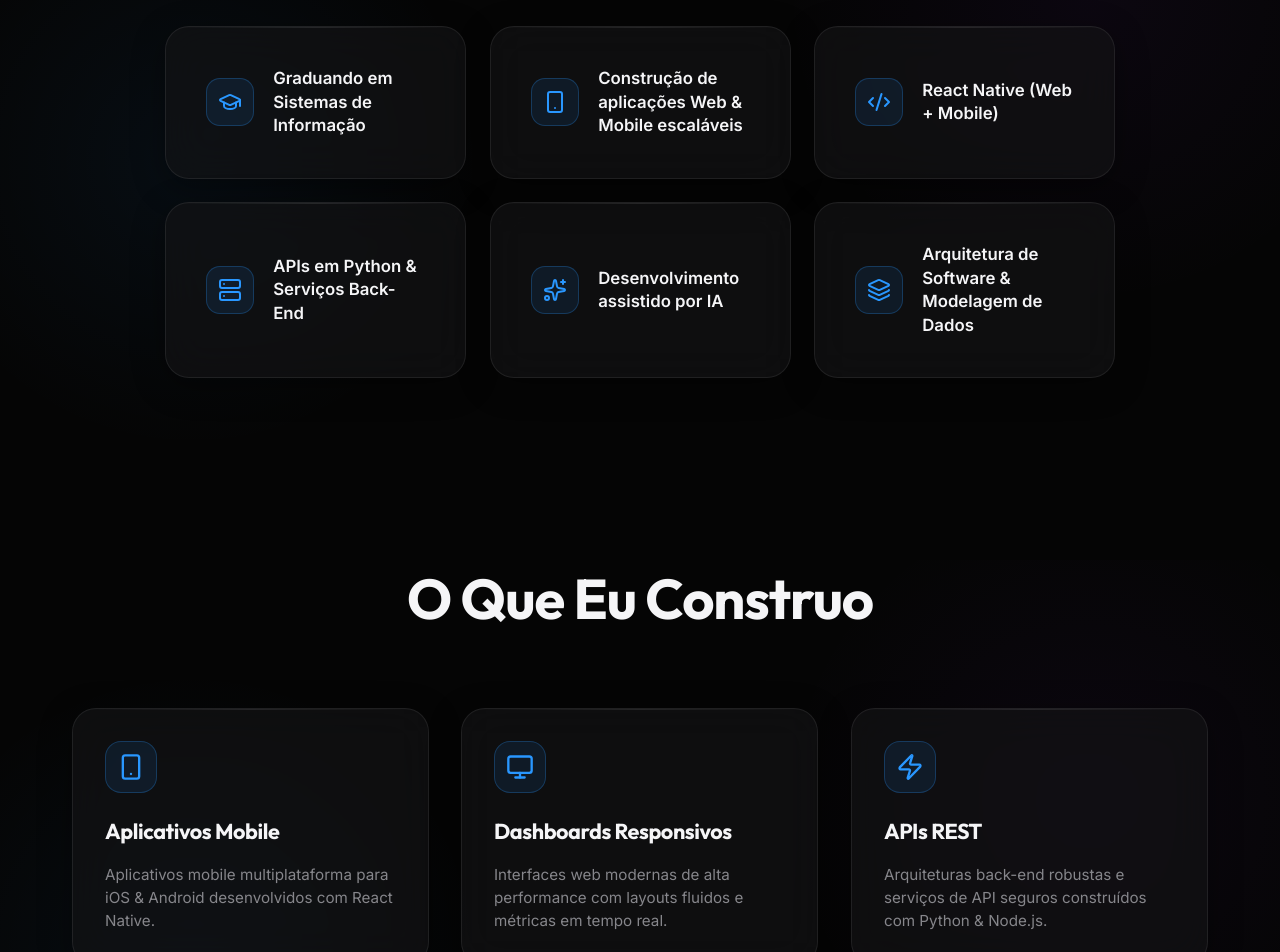
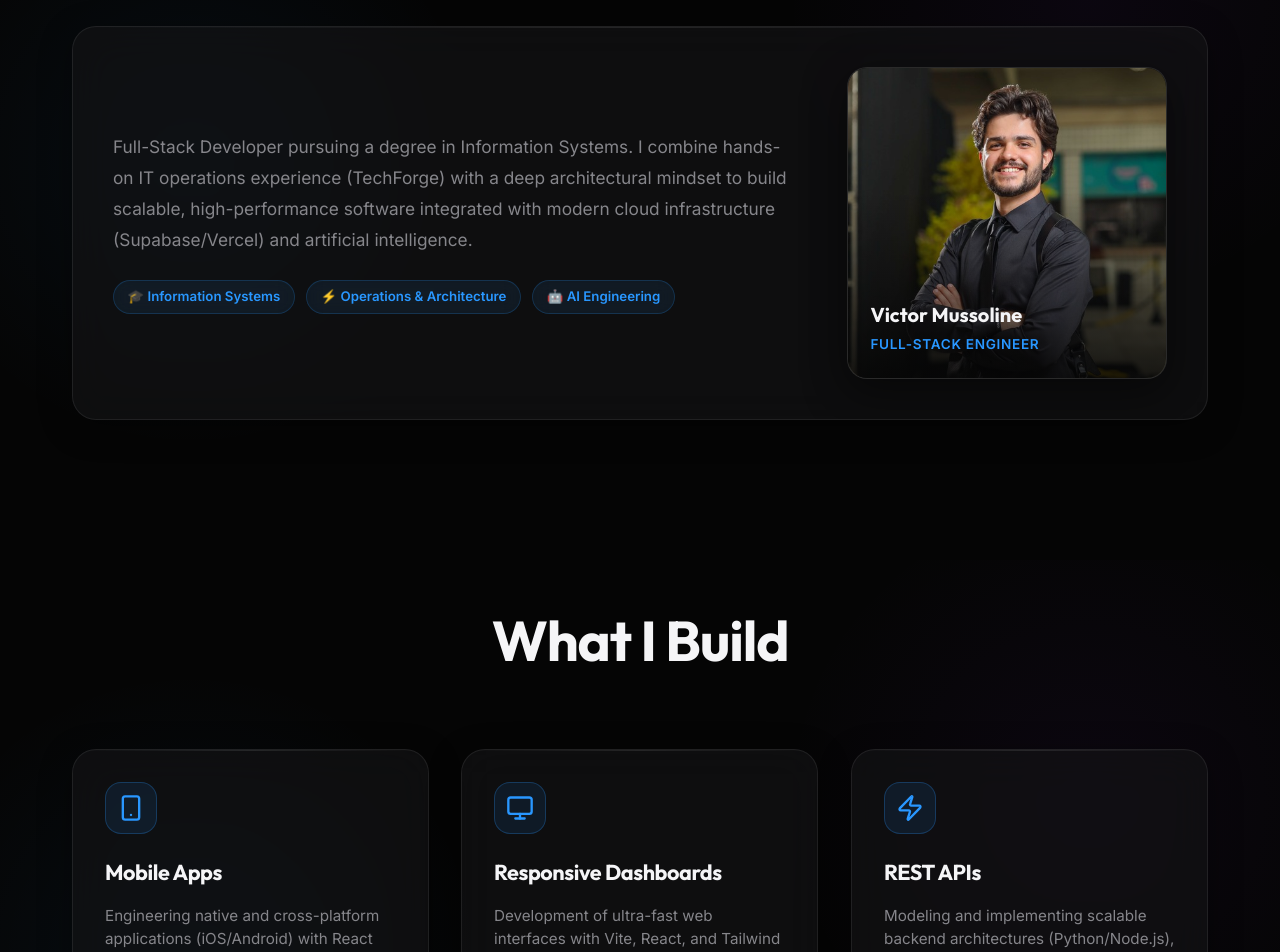
Before and after one commit to VictorMussoline/Portfolio-Dev, a React (Vite) app: page / in a window 1280 px wide. Shown: the part 1040-1992 px from the top of the page. Built offline with nearby package versions, Linux system fonts and the light colour scheme; no server answers.

Commit message:
feat: implement auto-detected locale and revamp about section with new profile imagery and detailed professional descriptions

```diff
--- a/src/App.css
+++ b/src/App.css
@@ -228,62 +228,110 @@ section {
   margin: -3rem auto 4rem auto;
 }
 
-/* --- ABOUT SECTION (REVAMPED SCANNABLE GRID) --- */
-.about-grid {
+/* --- ABOUT STORY SECTION --- */
+.about-story-card {
   display: grid;
-  grid-template-columns: repeat(auto-fit, minmax(280px, 1fr));
-  gap: 1.5rem;
-  max-width: 950px;
-  margin: 0 auto;
+  grid-template-columns: 1fr 320px;
+  gap: 3rem;
+  align-items: center;
+  padding: 2.5rem 3rem;
 }
 
-.about-item-card {
-  background: var(--bg-card);
-  backdrop-filter: blur(20px);
-  -webkit-backdrop-filter: blur(20px);
-  border: 1px solid var(--border);
-  border-radius: 20px;
-  padding: 1.5rem 1.8rem;
-  display: flex;
-  align-items: center;
-  gap: 1.2rem;
-  box-shadow: var(--glass-shadow);
-  transition: all 0.3s ease;
-  height: 100%;
+@media (max-width: 960px) {
+  .about-story-card {
+    grid-template-columns: 1fr;
+    gap: 2rem;
+    padding: 2rem 1.6rem;
+  }
 }
 
-.about-item-card:hover {
-  transform: translateY(-4px);
-  background: rgba(30, 30, 35, 0.75);
+.about-story-text {
+  display: flex;
+  flex-direction: column;
+  gap: 1.2rem;
 }
 
-.about-icon-wrapper {
-  width: 48px;
-  height: 48px;
-  border-radius: 14px;
-  background: rgba(41, 151, 255, 0.1);
-  border: 1px solid rgba(41, 151, 255, 0.25);
-  display: flex;
-  align-items: center;
-  justify-content: center;
-  flex-shrink: 0;
-  transition: transform 0.3s ease;
+.about-paragraph {
+  font-size: 1.08rem;
+  line-height: 1.8;
+  color: var(--text-muted);
 }
 
-.about-item-card:hover .about-icon-wrapper {
-  transform: scale(1.1);
-  background: rgba(41, 151, 255, 0.2);
+.about-badges {
+  display: flex;
+  flex-wrap: wrap;
+  gap: 0.7rem;
+  margin-top: 0.3rem;
 }
 
-.about-icon {
+.about-badge-tag {
+  font-size: 0.83rem;
+  font-weight: 600;
   color: var(--primary);
+  background: rgba(41, 151, 255, 0.08);
+  border: 1px solid rgba(41, 151, 255, 0.2);
+  padding: 0.35rem 0.85rem;
+  border-radius: 999px;
+  backdrop-filter: blur(10px);
 }
 
-.about-item-text {
-  font-size: 1.05rem;
+.about-photo-tilt {
+  width: 100%;
+}
+
+.about-photo-wrapper {
+  position: relative;
+  border-radius: 20px;
+  overflow: hidden;
+  border: 1px solid var(--border-light);
+  box-shadow: 0 12px 40px rgba(0, 0, 0, 0.5);
+  background: var(--bg-main);
+}
+
+.about-photo-img {
+  width: 100%;
+  height: 310px;
+  object-fit: cover;
+  object-position: center top;
+  display: block;
+  transition: transform 0.5s ease;
+}
+
+.about-photo-wrapper:hover .about-photo-img {
+  transform: scale(1.04);
+}
+
+.about-photo-overlay {
+  position: absolute;
+  inset: 0;
+  background: linear-gradient(180deg, transparent 40%, rgba(5, 5, 5, 0.85) 100%);
+  pointer-events: none;
+}
+
+.about-photo-caption {
+  position: absolute;
+  bottom: 1.4rem;
+  left: 1.4rem;
+  right: 1.4rem;
+  display: flex;
+  flex-direction: column;
+  gap: 0.2rem;
+  z-index: 2;
+}
+
+.photo-caption-name {
+  font-family: 'Outfit', sans-serif;
+  font-size: 1.25rem;
+  font-weight: 700;
+  color: var(--text-main);
+}
+
+.photo-caption-role {
+  font-size: 0.85rem;
   font-weight: 600;
-  color: var(--text-main);
-  line-height: 1.4;
+  color: var(--primary);
+  text-transform: uppercase;
+  letter-spacing: 0.05em;
 }
 
 /* --- GLASSMORPHISM CARDS --- */
--- a/src/App.tsx
+++ b/src/App.tsx
@@ -1,4 +1,4 @@
-import { Github, Linkedin, Mail, Download, Layers, MessageCircle, Database, Zap, Smartphone, RefreshCw, GraduationCap, Code2, Server, Sparkles, CheckCircle2, Monitor, Bot, Cloud, Laptop, Rocket } from "lucide-react";
+import { Github, Linkedin, Mail, Download, Layers, MessageCircle, Database, Zap, Smartphone, RefreshCw, Code2, Sparkles, Monitor, Bot, Cloud, Laptop, Rocket } from "lucide-react";
 import { motion, useScroll, useTransform } from "framer-motion";
 import "./App.css";
 
@@ -16,7 +16,6 @@ import Tilt from "react-parallax-tilt";
 import { Navbar } from "./components/Navbar";
 
 const FEATURE_ICONS = [Layers, MessageCircle, Database, Zap, Smartphone, RefreshCw];
-const ABOUT_ICONS = [GraduationCap, Smartphone, Code2, Server, Sparkles, Layers];
 const BUILD_ICONS = [Smartphone, Monitor, Zap, Bot, Cloud, Layers];
 const TIMELINE_ICONS = [Laptop, Code2, Sparkles, Rocket];
 
@@ -103,20 +102,26 @@ export default function Portfolio() {
       <section id="about" className="container">
         <AnimateOnScroll>
           <h2 className="section-title">{t.about.title}</h2>
-          <div className="about-grid">
-            {t.about.highlights.map((item: string, i: number) => {
-              const Icon = ABOUT_ICONS[i] || CheckCircle2;
-              return (
-                <Tilt key={i} tiltMaxAngleX={5} tiltMaxAngleY={5} scale={1.02} transitionSpeed={2000}>
-                  <div className="card about-item-card">
-                    <div className="about-icon-wrapper">
-                      <Icon size={24} className="about-icon" />
-                    </div>
-                    <span className="about-item-text">{item}</span>
-                  </div>
-                </Tilt>
-              );
-            })}
+          <div className="card about-story-card">
+            <div className="about-story-text">
+              <p className="about-paragraph">{t.about.p1}</p>
+              <div className="about-badges">
+                {t.about.tags.map((tag: string, idx: number) => (
+                  <span key={idx} className="about-badge-tag">{tag}</span>
+                ))}
+              </div>
+            </div>
+
+            <Tilt tiltMaxAngleX={6} tiltMaxAngleY={6} scale={1.02} transitionSpeed={2000} className="about-photo-tilt">
+              <div className="about-photo-wrapper">
+                <img src="/profile.JPEG" alt="Victor Mussoline - Developer" className="about-photo-img" />
+                <div className="about-photo-overlay"></div>
+                <div className="about-photo-caption">
+                  <span className="photo-caption-name">Victor Mussoline</span>
+                  <span className="photo-caption-role">{t.about.roleBadge}</span>
+                </div>
+              </div>
+            </Tilt>
           </div>
         </AnimateOnScroll>
       </section>
--- a/src/i18n/Context.tsx
+++ b/src/i18n/Context.tsx
@@ -13,8 +13,14 @@ interface I18nContextType {
 
 const I18nContext = createContext<I18nContextType | undefined>(undefined);
 
+const getInitialLanguage = (): Language => {
+  if (typeof window === "undefined" || typeof navigator === "undefined") return "pt";
+  const userLang = navigator.language || (navigator.languages && navigator.languages[0]) || "";
+  return userLang.toLowerCase().startsWith("en") ? "en" : "pt";
+};
+
 export function I18nProvider({ children }: { children: ReactNode }) {
-  const [lang, setLang] = useState<Language>("pt");
+  const [lang, setLang] = useState<Language>(getInitialLanguage);
 
   const toggleLang = () => {
     setLang((prev) => (prev === "pt" ? "en" : "pt"));
--- a/src/i18n/en.ts
+++ b/src/i18n/en.ts
@@ -20,41 +20,36 @@ export const en = {
   },
   about: {
     title: "About Me",
-    highlights: [
-      "Graduating in Information Systems",
-      "Building scalable Web & Mobile applications",
-      "React Native (Web + Mobile)",
-      "Python APIs & Back-End Services",
-      "AI-assisted Software Engineering",
-      "Software Architecture & Data Modeling",
-    ],
+    p1: "Full-Stack Developer pursuing a degree in Information Systems. I combine hands-on IT operations experience (TechForge) with a deep architectural mindset to build scalable, high-performance software integrated with modern cloud infrastructure (Supabase/Vercel) and artificial intelligence.",
+    tags: ["🎓 Information Systems", "⚡ Operations & Architecture", "🤖 AI Engineering"],
+    roleBadge: "Full-Stack Engineer",
   },
   whatIBuild: {
     title: "What I Build",
     items: [
       {
         title: "Mobile Apps",
-        description: "Cross-platform mobile applications for iOS & Android built with React Native."
+        description: "Engineering native and cross-platform applications (iOS/Android) with React Native, focusing on high performance, fluid animations, and complex state management to ensure consistency across all devices."
       },
       {
         title: "Responsive Dashboards",
-        description: "Modern, high-performance web interfaces with fluid layouts and real-time metrics."
+        description: "Development of ultra-fast web interfaces with Vite, React, and Tailwind CSS, prioritizing reusable component architecture, accessibility, and instant page loads."
       },
       {
         title: "REST APIs",
-        description: "Robust, secure backend architectures and API services built with Python & Node.js."
+        description: "Modeling and implementing scalable backend architectures (Python/Node.js), focusing on security (authentication, rate limiting), request efficiency, and database robustness (relational and non-relational)."
       },
       {
         title: "AI-powered Workflows",
-        description: "Intelligent automation and AI-assisted engineering features to optimize product delivery."
+        description: "Strategic integration of AI agents to automate complex business logic, manage data, and accelerate internal workflows, optimizing development cycles and delivery precision."
       },
       {
         title: "Cloud Integrations",
-        description: "Scalable cloud services, database modeling, and serverless deployment with Supabase & Vercel."
+        description: "Deployment of modern cloud infrastructures with Supabase and Vercel, combining relational PostgreSQL modeling, secure authentication, and serverless routines."
       },
       {
         title: "Software Architecture",
-        description: "Clean, maintainable, and scalable systems designed for performance and growth."
+        description: "Design of decoupled and maintainable systems applying software engineering best practices, clean code, and architectural patterns ready for production scale."
       }
     ]
   },
--- a/src/i18n/pt.ts
+++ b/src/i18n/pt.ts
@@ -20,41 +20,36 @@ export const pt = {
   },
   about: {
     title: "Sobre Mim",
-    highlights: [
-      "Graduando em Sistemas de Informação",
-      "Construção de aplicações Web & Mobile escaláveis",
-      "React Native (Web + Mobile)",
-      "APIs em Python & Serviços Back-End",
-      "Desenvolvimento assistido por IA",
-      "Arquitetura de Software & Modelagem de Dados",
-    ],
+    p1: "Desenvolvedor Full-Stack e graduando em Sistemas de Informação. Uno minha experiência em operações de TI (TechForge) a uma visão profunda de arquitetura para construir software escalável, eficiente e integrado com a nuvem (Supabase/Vercel) e inteligência artificial.",
+    tags: ["🎓 Sistemas de Informação", "⚡ Operações & Arquitetura", "🤖 Engenharia com IA"],
+    roleBadge: "Engenheiro Full-Stack",
   },
   whatIBuild: {
     title: "O Que Eu Construo",
     items: [
       {
         title: "Aplicativos Mobile",
-        description: "Aplicativos mobile multiplataforma para iOS & Android desenvolvidos com React Native."
+        description: "Engenharia de aplicações nativas e cross-platform (iOS/Android) com React Native, focando em performance, animações fluidas e gestão de estado complexa para garantir consistência em diferentes dispositivos."
       },
       {
         title: "Dashboards Responsivos",
-        description: "Interfaces web modernas de alta performance com layouts fluidos e métricas em tempo real."
+        description: "Desenvolvimento de interfaces web ultra velozes com Vite, React e Tailwind CSS, priorizando arquitetura de componentes reutilizáveis, acessibilidade e carregamento instantâneo."
       },
       {
         title: "APIs REST",
-        description: "Arquiteturas back-end robustas e serviços de API seguros construídos com Python & Node.js."
+        description: "Modelagem e implementação de arquiteturas back-end escaláveis (Python/Node.js), focando na segurança (autenticação, rate limiting), eficiência nas requisições e robustez do banco de dados (relacional e não-relacional)."
       },
       {
         title: "Workflows com IA",
-        description: "Automação inteligente e engenharia assistida por IA para acelerar entregas."
+        description: "Integração estratégica de agentes de IA para automatizar lógica de negócios complexa, gerenciar dados e acelerar fluxos de trabalho internos, otimizando o tempo de desenvolvimento e a precisão da entrega."
       },
       {
         title: "Integrações em Nuvem",
-        description: "Serviços em nuvem escaláveis, modelagem de banco de dados e deploy serverless com Supabase & Vercel."
+        description: "Implementação de infraestruturas em nuvem modernas com Supabase e Vercel, combinando modelagem relacional em PostgreSQL, autenticação segura e rotinas serverless."
       },
       {
         title: "Arquitetura de Software",
-        description: "Sistemas limpos, sustentáveis e escaláveis projetados para alta performance e crescimento."
+        description: "Design de sistemas desacoplados e sustentáveis, aplicando boas práticas de engenharia de software, código limpo e padrões arquiteturais prontos para escala de produção."
       }
     ]
   },
```
Also changed, not shown: public/profile.JPEG (added).
